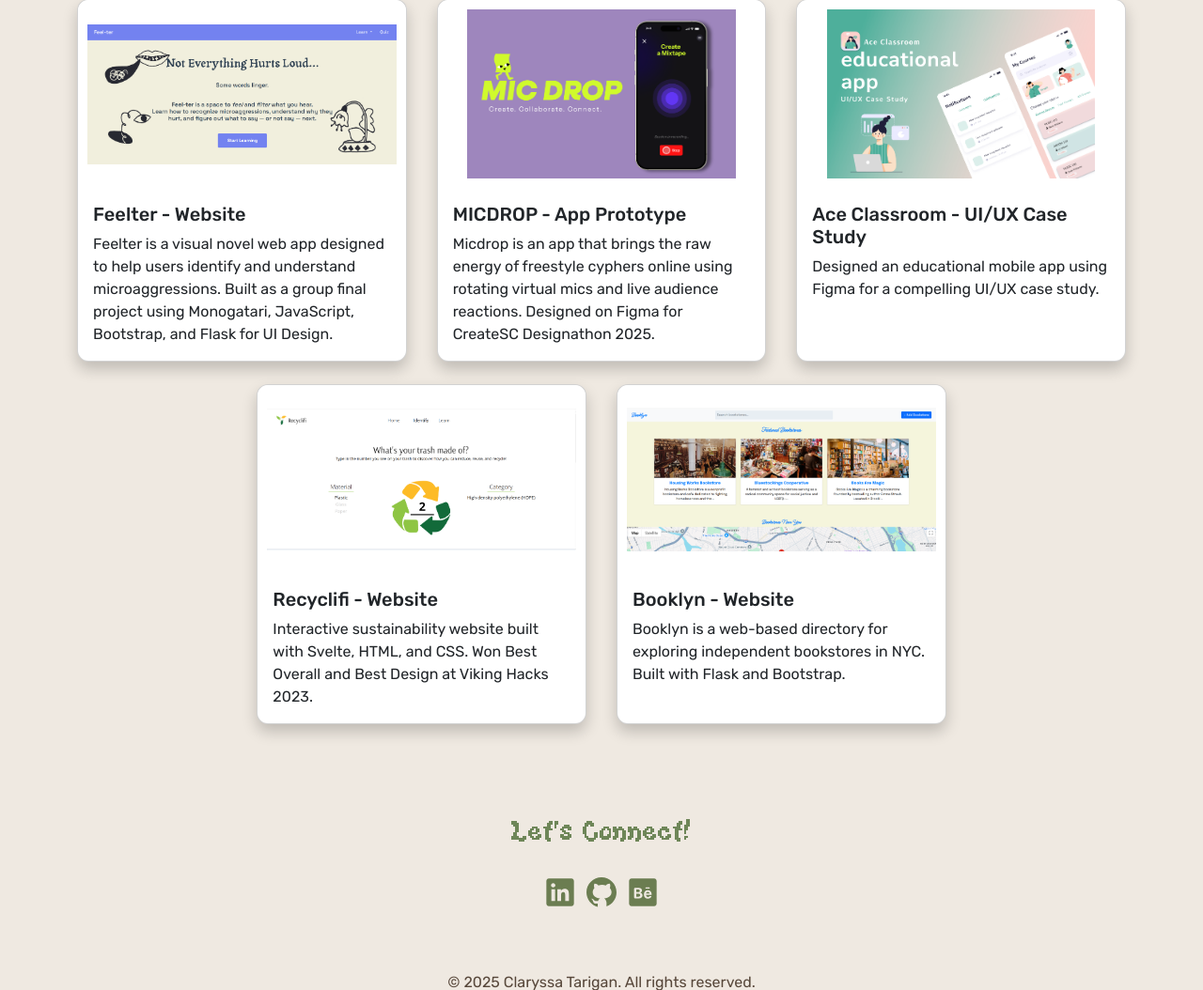
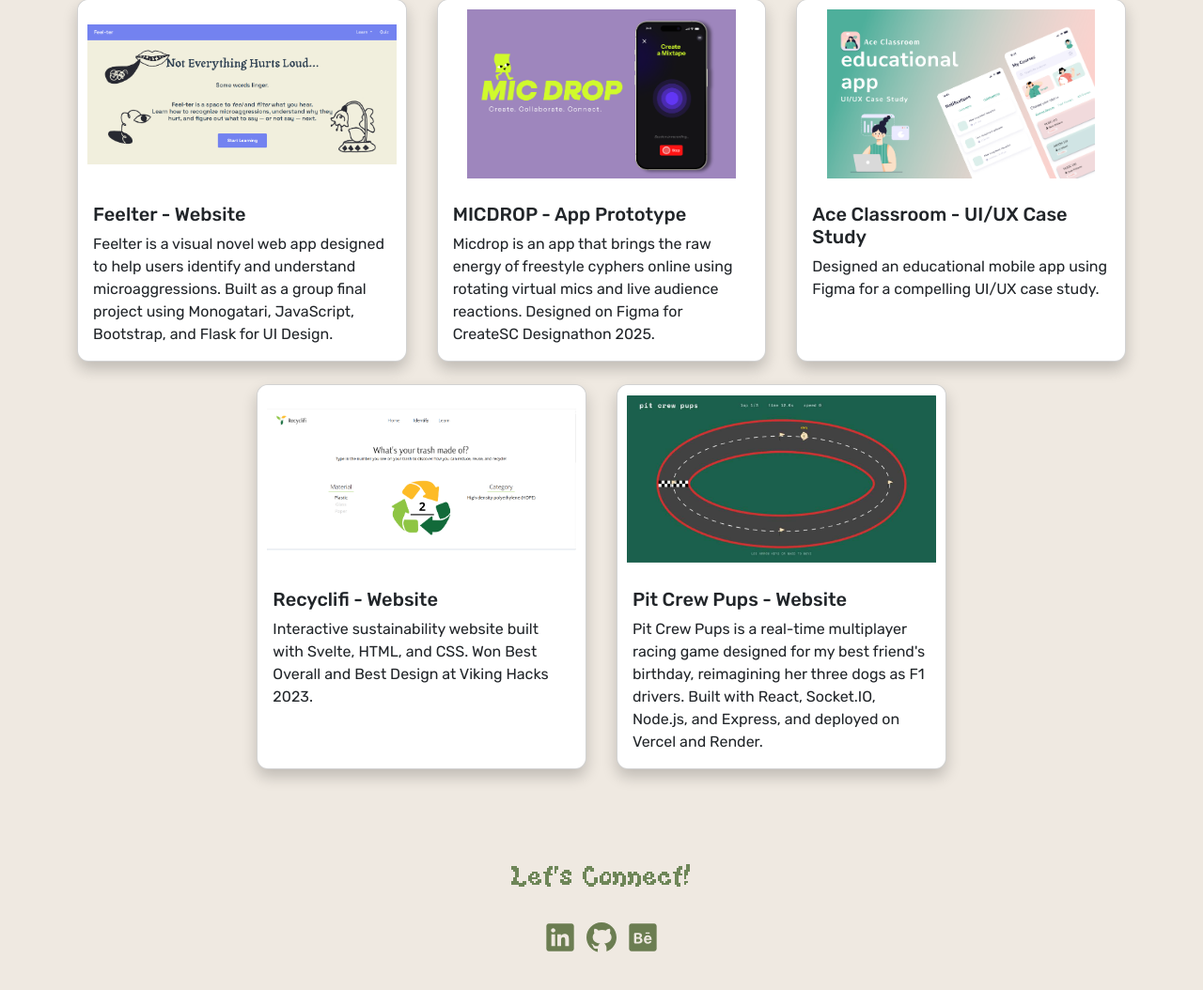
Before and after one commit to claryssayuanwie/portfolio, a Flask app: page / in a window 1280 px wide. Shown: the part 1464-2518 px from the top of the page at 94% size. Run offline with Flask 3, Linux system fonts and the light colour scheme.

Commit message:
update project section

```diff
--- a/templates/homepage.html
+++ b/templates/homepage.html
@@ -243,15 +243,15 @@
       <!-- Booklyn -->
 
       <div class="col-xl-4 col-lg-5 col-md-6">
-        <a href="https://booklyn-nyc.vercel.app/" target="_blank" class="text-decoration-none text-reset">
+        <a href="https://pit-crew-pups.vercel.app" target="_blank" class="text-decoration-none text-reset">
           <div class="card h-100">
-            <img src="{{ url_for('static', filename='images/booklyn_final.png') }}"
+            <img src="{{ url_for('static', filename='images/pit_crew_pups.jpg') }}"
                  class="card-img-top"
                  alt="Booklyn">
             <div class="card-body">
-              <h5 class="card-title">Booklyn - Website</h5>
+              <h5 class="card-title">Pit Crew Pups - Website</h5>
               <p class="card-text">
-                Booklyn is a web-based directory for exploring independent bookstores in NYC. Built with Flask and Bootstrap.
+                Pit Crew Pups is a real-time multiplayer racing game designed for my best friend's birthday, reimagining her three dogs as F1 drivers. Built with React, Socket.IO, Node.js, and Express, and deployed on Vercel and Render.
               </p>
             </div>
           </div>
```
Also changed, not shown: static/images/pit_crew_pups.jpg (added).
